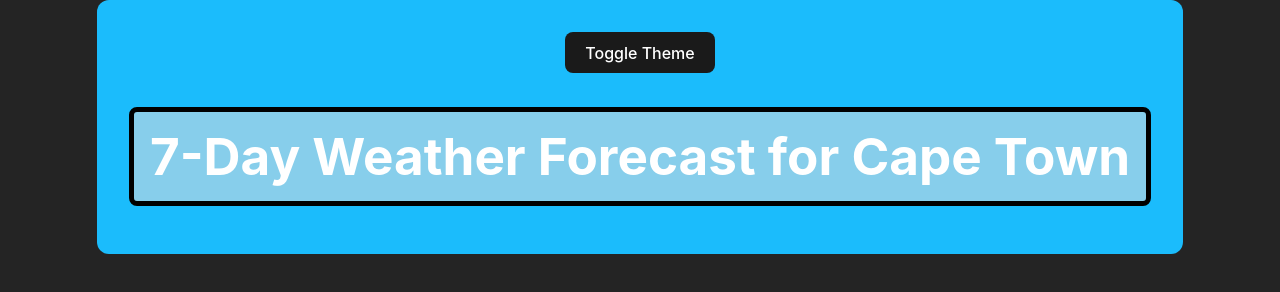
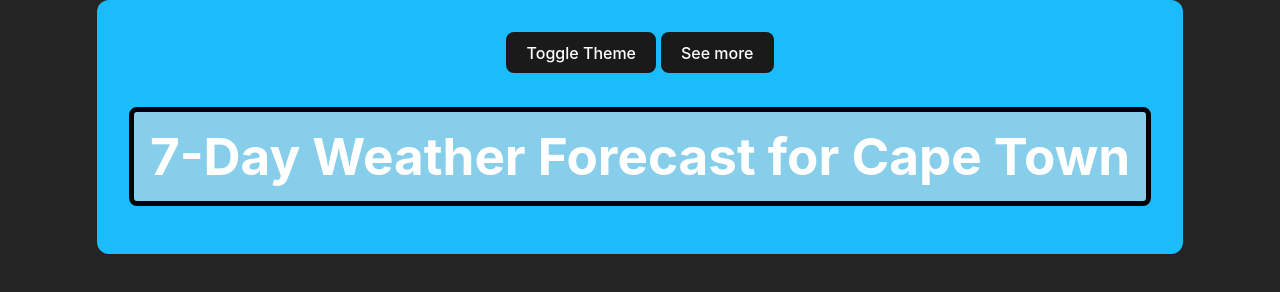
Before and after one commit to DFreezy/weather-API-Capetown, a website built with Vite: page index.html in a window 1280 px wide. Built offline with nearby package versions, Linux system fonts and the light colour scheme; no server answers.

Commit message:
Added a link to full page

```diff
--- a/index.html
+++ b/index.html
@@ -11,6 +11,9 @@
     <div id="app">
       <div id="topBar">
         <button id="theme-toggle-button">Toggle Theme</button>
+       <a href="https://www.accuweather.com/en/za/cape-town/306633/weather-forecast/306633" target="_blank">
+        <button id="fullInfo">See more</button>
+       </a>
       </div>
       <h1>7-Day Weather Forecast for Cape Town</h1>
       <ul id="daily-weather">
--- a/style.css
+++ b/style.css
@@ -204,6 +204,7 @@ li {
   border-bottom: 1px solid #444;
   padding: 1rem 0;
   color: inherit;
+  font-weight: bold;
 }
 
 #hourly-weather {
```
Also changed, not shown: main.js (line endings or trailing spaces).
